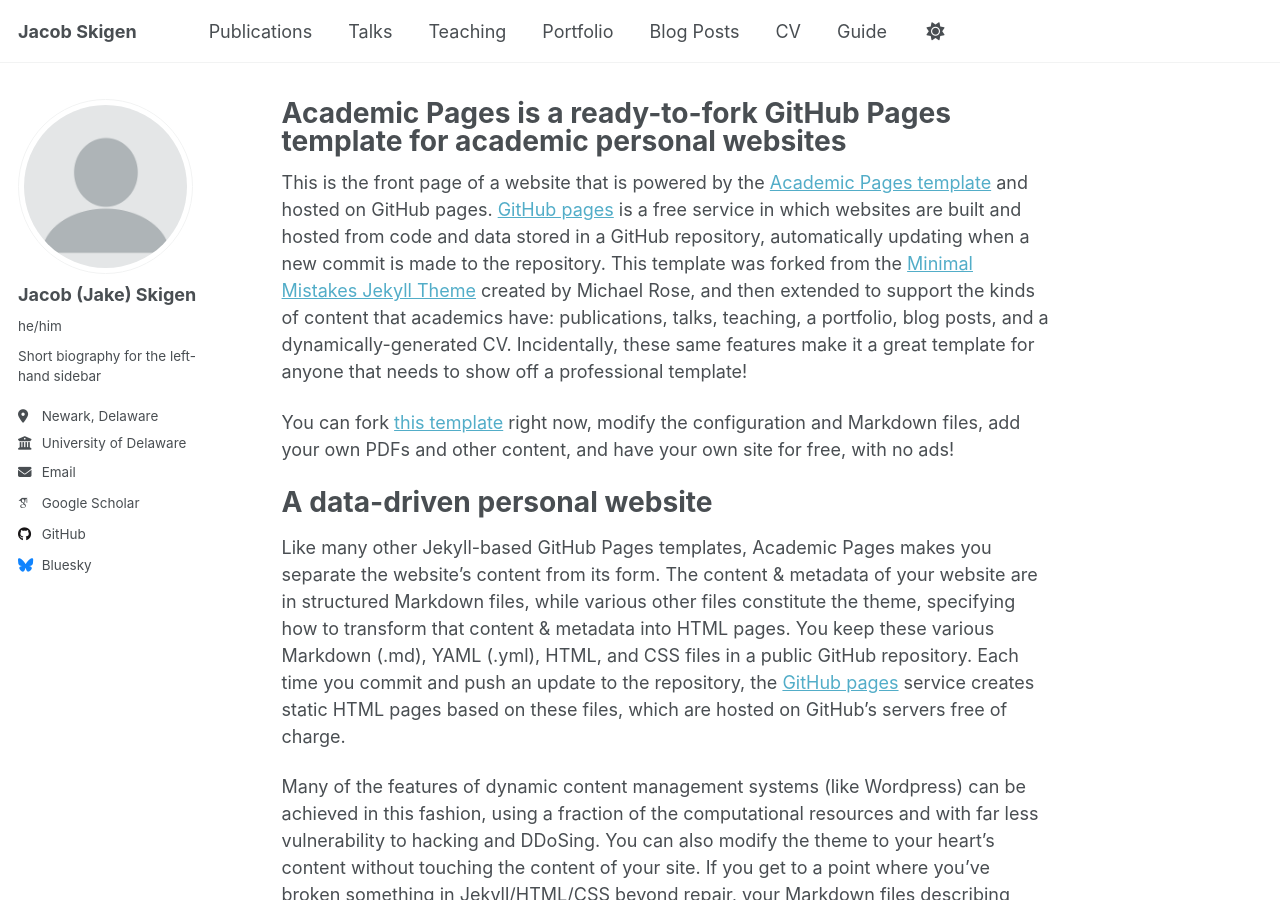
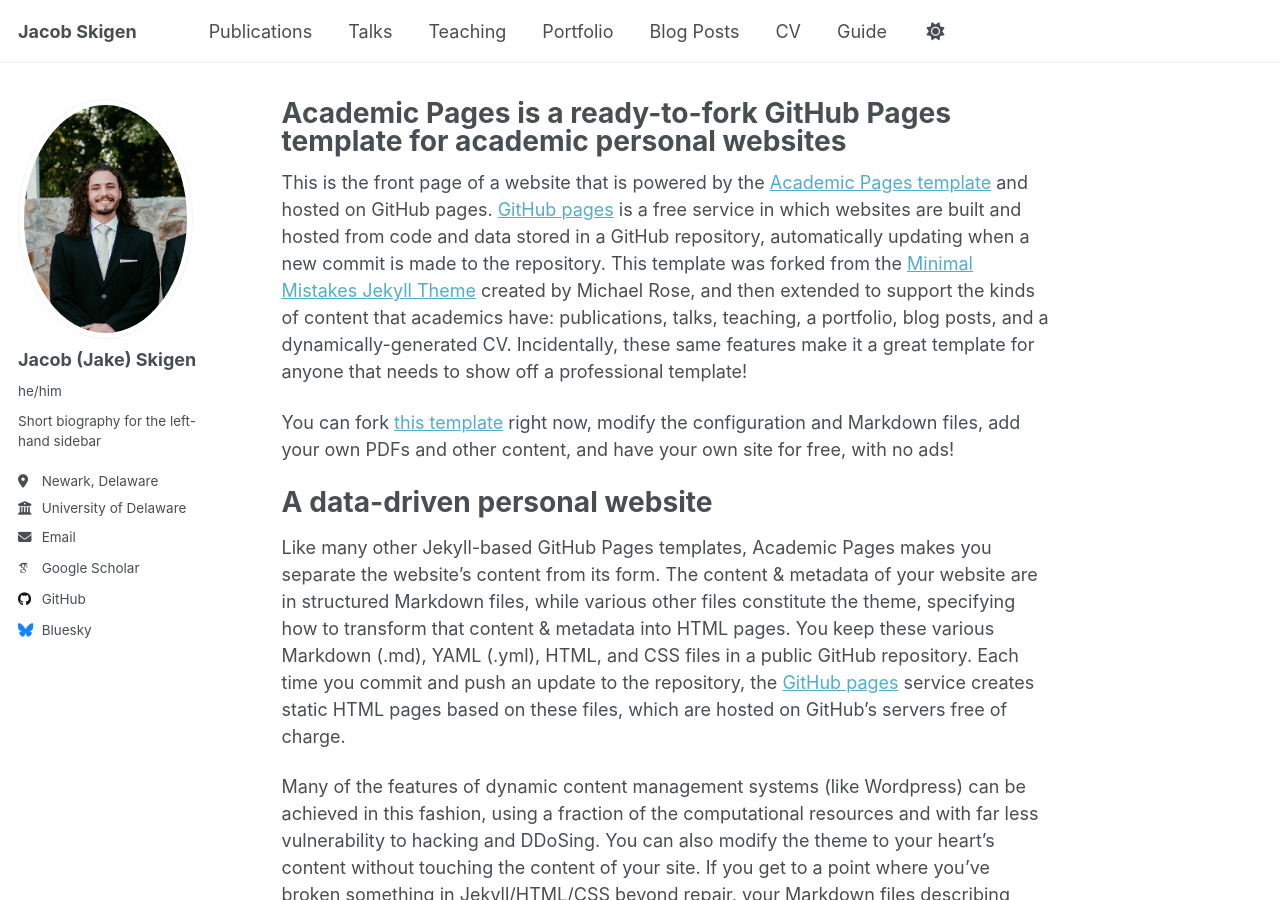
Before and after one commit to JacobSkigen/JacobSkigen.github.io, a Jekyll site: the page built from _pages/about.md, in a window 1280 px wide and 900 px high. Built offline with Jekyll 4.4.1, drawn with Linux system fonts in a browser that asks for light colours; some web fonts are replaced; a script that is not in the unit is left out.

Commit message:
Update _config.yml

```diff
--- a/_config.yml
+++ b/_config.yml
@@ -22,7 +22,7 @@ repository               : "JacobSkigen/JacobSkigen.github.io"
 #               Additional customization can be done by editing /_includes/author-profile.html
 author:
   # Biographic information
-  avatar           : "profile.png"
+  avatar           : "JacobSkigen_headshot.jpeg"
   name             : "Jacob (Jake) Skigen"
   pronouns         : "he/him"
   bio              : "Short biography for the left-hand sidebar"
```
